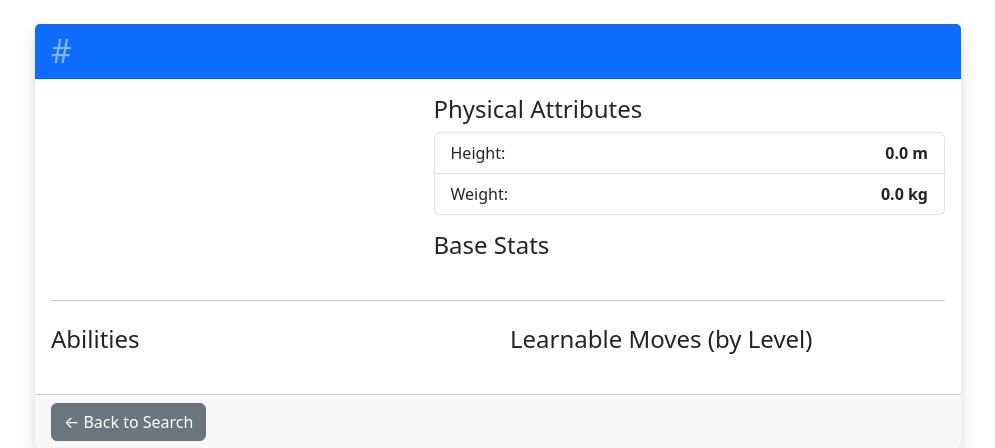
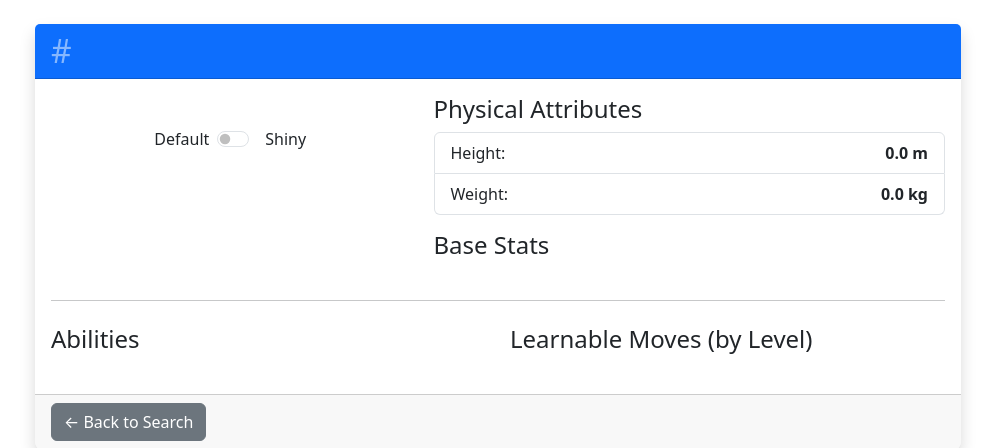
Before and after one commit to mqngow/pokeVIS, a Flask app: page /pokemon/1 in a window 1280 px wide. Shown: the part 56-504 px from the top of the page, without its empty margins (142-1137 px from the left). Run offline with Flask 3, Linux system fonts and the light colour scheme; data that the repository does not hold is empty.

Commit message:
Added shinys

```diff
--- a/src/app.py
+++ b/src/app.py
@@ -57,6 +57,7 @@ def get_pokemon(identifier):
             'id': data['id'],
             'name': data['name'].title(),
             'sprite': data['sprites']['front_default'],
+            'shiny_sprite': data['sprites']['front_shiny'],
             'height': data['height'] / 10, # To meters
             'weight': data['weight'] / 10, # To kilograms
             'types': [t['type']['name'] for t in data['types']],
--- a/src/templates/pokemon.html
+++ b/src/templates/pokemon.html
@@ -12,11 +12,16 @@
             <div class="card-body">
                 <div class="row">
                     <div class="col-md-5 text-center">
-                        <img src="{{ pokemon.sprite }}" alt="{{ pokemon.name }}" class="img-fluid pokemon-sprite">
-                        <div class="mt-3">
-                            {% for type in pokemon.types %}
-                            <span class="badge bg-{{ type }} me-1">{{ type|upper }}</span>
-                            {% endfor %}
+                        <img src="{{ pokemon.sprite }}" alt="{{ pokemon.name }}" class="img-fluid pokemon-sprite"
+                            id="pokemonSprite" data-default="{{ pokemon.sprite }}"
+                            data-shiny="{{ pokemon.shiny_sprite }}">
+
+                        <div class="d-flex justify-content-center align-items-center mt-2">
+                            <span class="me-2">Default</span>
+                            <div class="form-check form-switch mb-0">
+                                <input class="form-check-input" type="checkbox" id="shinyToggle" role="switch">
+                            </div>
+                            <span class="ms-2">Shiny</span>
                         </div>
                     </div>
                     <div class="col-md-7">
@@ -94,3 +99,19 @@
     </div>
 </div>
 {% endblock %}
+
+{% block scripts %}
+<script>
+    document.getElementById('shinyToggle').addEventListener('change', function() {
+        const sprite = document.getElementById('pokemonSprite');
+        const defaultSprite = sprite.getAttribute('data-default');
+        const shinySprite = sprite.getAttribute('data-shiny');
+
+        if (this.checked) {
+            sprite.src = shinySprite;
+        } else {
+            sprite.src = defaultSprite;
+        }
+    });
+</script>
+{% endblock %}
```
